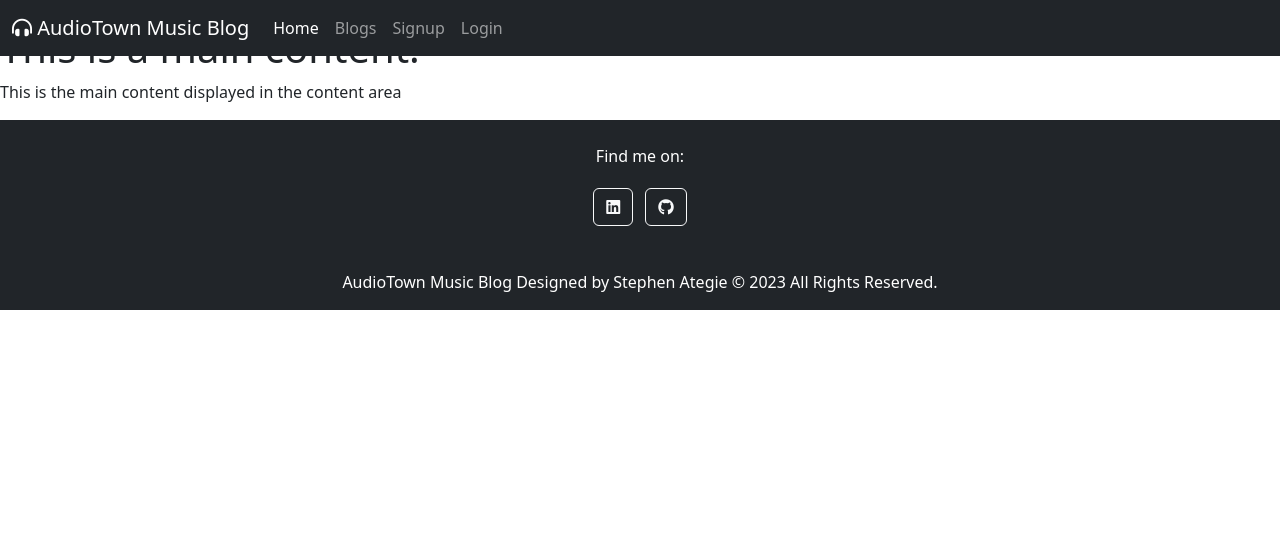
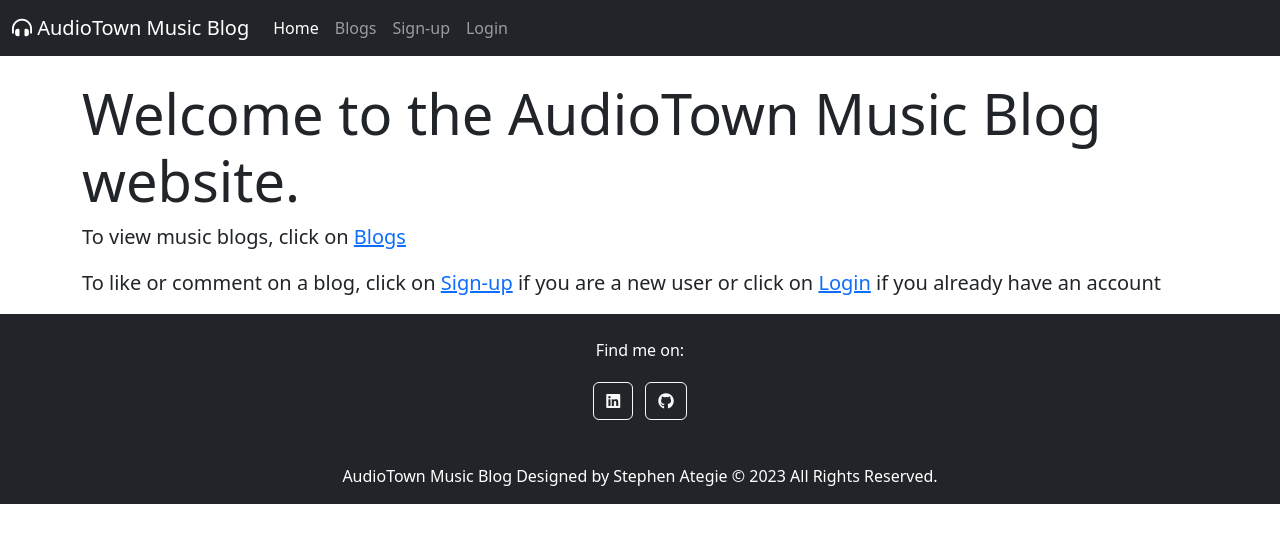
Before and after one commit to sategie/Music-Blog, a Django app: page / in a window 1280 px wide. Shown: the top 543 px of the page. Run offline with Django 3.2, Linux system fonts and the light colour scheme; some libraries are stand-ins or nearby versions.

Commit message:
Edit post_list view and edit index.html text

```diff
--- a/blog/views.py
+++ b/blog/views.py
@@ -10,7 +10,7 @@ def index(request):
 
 def post_list(request):
     template = 'post_list.html'
-    posts = Post.objects.all()
+    posts = Post.objects.filter(status=1)
     context = {
         'blogs': posts
     }
--- a/static/style.css
+++ b/static/style.css
@@ -1,7 +1,9 @@
 body {
-    min-height: 100vh;
+    height: 100%;
     display: flex;
     flex-direction: column;
+    background: url('https://res.cloudinary.com/dvfxz4as6/image/upload/v1696421632/django/guitar_image_afbikm.jpg') no-repeat center center;
+    background-size: cover;
 }
 
 footer {
--- a/templates/base.html
+++ b/templates/base.html
@@ -18,7 +18,7 @@
   </head>
 </html>
 <body>
-        <nav class="navbar navbar-expand-lg navbar-dark bg-dark fixed-top">
+        <nav class="navbar navbar-expand-lg navbar-dark bg-dark">
             <div class="container-fluid">
                 <a href="" class="navbar-brand"><i class="fa-solid fa-headphones-simple"></i> AudioTown Music Blog</a>
                 <!-- Enable hamburger icon on smaller screens -->
@@ -32,7 +32,7 @@
                         {% if user.is_authenticated %}
                         <li class="nav-item"><a class="nav-link" href="">Logout</a></li>
                         {% else %}
-                        <li class="nav-item"><a class="nav-link" href="">Signup</a></li>
+                        <li class="nav-item"><a class="nav-link" href="">Sign-up</a></li>
                         <li class="nav-item"><a class="nav-link" href="">Login</a></li>
 
                         {% endif %}
@@ -57,11 +57,13 @@
 </div> -->
 
 
-<main class="flex-shrink-0 main-bg">>
+<main class="flex-shrink-0 main-bg">
 {% block content %}
 <!-- content from the child html templates will be displayed here -->
 {% endblock %}
 </main>
+
+
 <!-- footer -->
 <footer class="bg-dark text-center text-white">
     <div class="container p-4 pb-0">
--- a/templates/index.html
+++ b/templates/index.html
@@ -1,8 +1,16 @@
 {% extends 'base.html' %} {% block content %}
 
-<article>
-  <h1>This is a main content.</h1>
-  <p>This is the main content displayed in the content area</p>
-</article>
+<section class="main-section container mt-4">
+  <h1 class="display-4">Welcome to the AudioTown Music Blog website.</h1>
+  <p class="fs-5">
+    To view music blogs, click on <a href="" class="text-primary">Blogs</a>
+  </p>
+  <p class="fs-5">
+    To like or comment on a blog, click on
+    <a href="" class="text-primary">Sign-up</a> if you are a new user or click
+    on <a href="" class="text-primary"> Login</a> if you already have an account
+  </p>
+</section>
 
-{% endblock %}
+  {% endblock %}
+</section>
```
